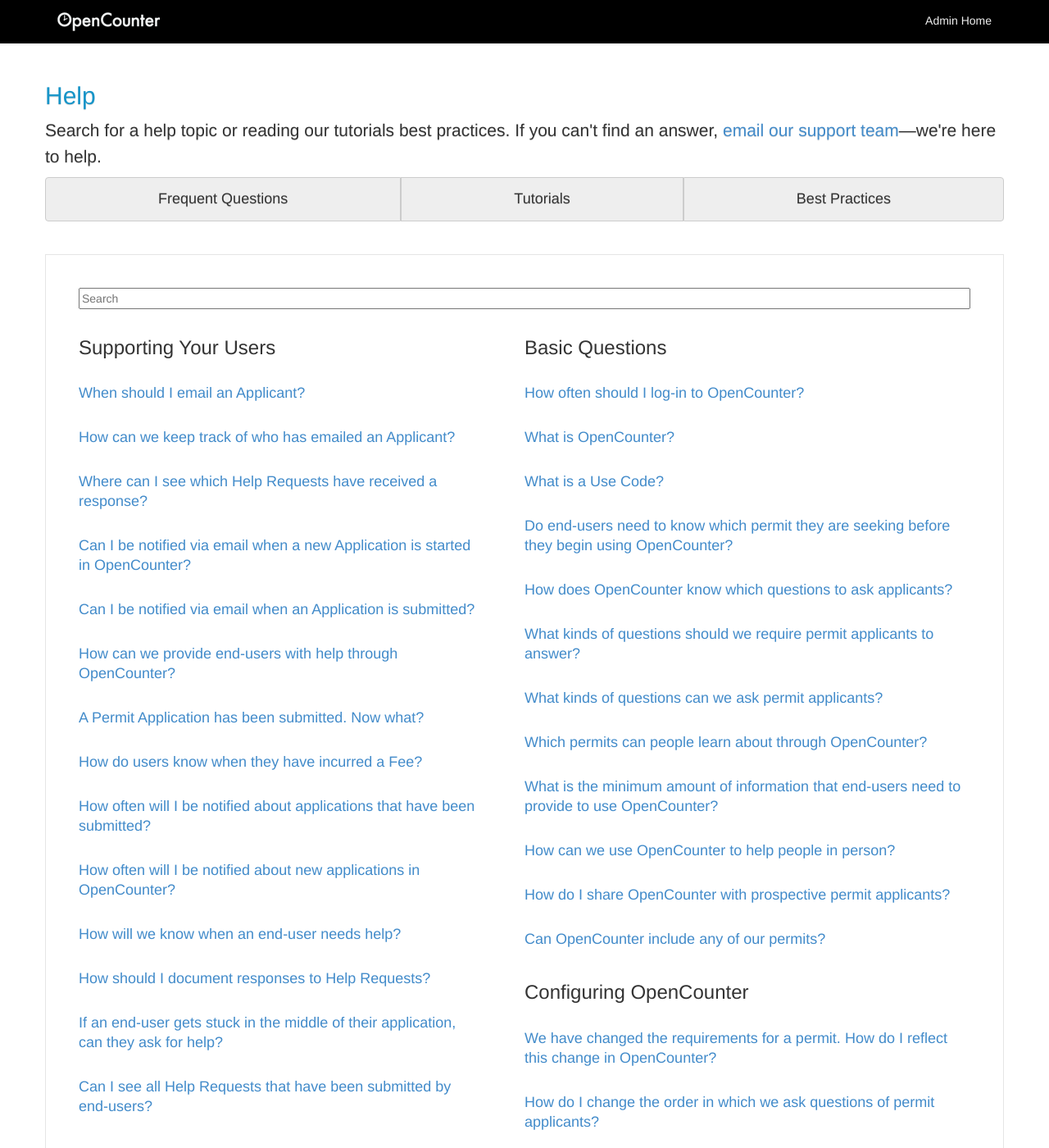
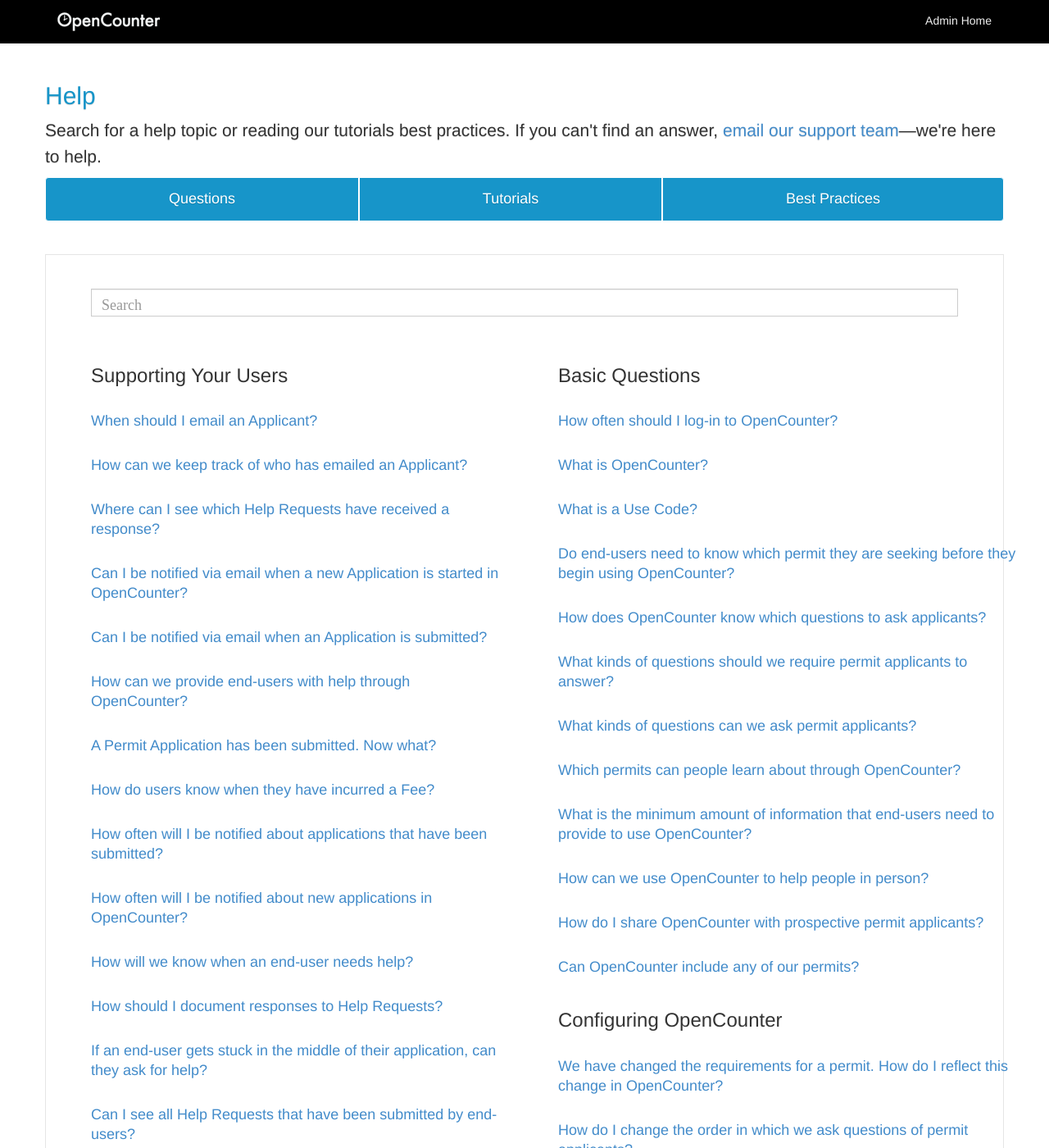
Before and after one commit to opencounter/helpdesk, a Jekyll site: the page built from index.html, in a window 1280 px wide and 1400 px high. Shown: the whole window at 82% size. Built offline with Jekyll 4.4.1, drawn with Linux system fonts in a browser that asks for light colours; nearby versions of some CDN libraries; Markdown is read by kramdown in place of the engine named in the settings; comment, search, counter and statistics services are not loaded.

Commit message:
search is functional, though not perfect, and the styling of results and navigation is coming together

```diff
--- a/_layouts/default.html
+++ b/_layouts/default.html
@@ -18,7 +18,7 @@
           <p>Search for a help topic or reading our tutorials best practices. If you can't find an answer, <a href="mailto:hello@opencounter.us">email our support team</a>—we're here to help.</p>
         </div>
         <div class="header-subnav btn-group btn-group-justified">
-          <a class="btn btn-default" role="button" href="{{ page.base_url }}"><h4>Frequent Questions</h4></a>
+          <a class="btn btn-default" role="button" href="{{ page.base_url }}"><h4>Questions</h4></a>
           <a class="btn btn-default" role="button" href="/configuration.html"><h4>Tutorials</h4></a>
           <a class="btn btn-default" role="button" href="/citizens.html"><h4>Best Practices</h4></a>
         </div>
--- a/_layouts/faq-home.html
+++ b/_layouts/faq-home.html
@@ -18,7 +18,7 @@
           <p>Search for a help topic or reading our tutorials best practices. If you can't find an answer, <a href="mailto:hello@opencounter.us">email our support team</a>—we're here to help.</p>
         </div>
         <div class="header-subnav btn-group btn-group-justified">
-          <a class="btn btn-default" role="button" href="{{ page.base_url }}"><h4>Frequent Questions</h4></a>
+          <a class="btn btn-default" role="button" href="{{ page.base_url }}"><h4>Questions</h4></a>
           <a class="btn btn-default" role="button" href="/configuration.html"><h4>Tutorials</h4></a>
           <a class="btn btn-default" role="button" href="/citizens.html"><h4>Best Practices</h4></a>
         </div>
--- a/assets/css/docs.css
+++ b/assets/css/docs.css
@@ -1253,23 +1253,41 @@ h1[id] {
 }
 
 .header-subnav .btn-default {
-  background-color: #eee;
+  background-color: #1795c9;
+  border-color: #fff;
+}
+
+.header-subnav .active {
+  background-color: #1484b2;
+}
+
+.header-subnav .btn-default h4 {
+  color: white;
 }
 
 /* FAQ HOME PAGE STYLES ================================================== */
 
-#search {
+/* = = = Search Form and Results ========================*/
+
+/* Bundle for Search form and buttons*/
+.input-group {
   width: 100%;
-  height: 40px;
+  padding-left: 15px;
+  padding-right: 15px;
+  margin-bottom: 40px;
 }
 
+/* Search form ID */
 #search-query {
-  width: 100%;
+  font-size: 18px;
 }
 
+/* Search results */
 #search-results {
   height: auto;
   width: auto;
+  padding-left: 15px;
+  padding-right: 15px;
 }
 
 .faq-column#left {
--- a/index.html
+++ b/index.html
@@ -10,29 +10,36 @@ base_url: "../"
 <!-- Overview
 ================================================== -->
 
-    <div id="search">
-      <form action="/search" method="get">
-        <input type="text" id="search-query" name="q" placeholder="Search" autocomplete="off">
-      </form>
+    <div class="input-group">
+<!--       <form action="/search" method="get"> -->
+        <input type="text" class="form-control glpyhicon glyphicon search" id="search-query" name="q" placeholder="Search" autocomplete="off">
+<!--         <span class="input-group-btn">
+          <button class="btn btn-default" id="search-submit" type="button">Search</button>
+        </span> -->
+<!--       </form> glyphicon glyphicon-search -->
     </div>
+
     <section id="search-results" style="display: none;">
-      <p>Search results</p>
+      <div class="search-results-header">
+        <h5>All Results for Search Query String</h5>
+      </div>
       <div class="entries">
       {% raw %}
       <script id="search-results-template" type="text/mustache">
         {{#entries}}
           <article>
-            <h3>
-              {{#date}}<small><time datetime="{{pubdate}}" pubdate>{{displaydate}}</time></small>{{/date}}
+            <h4>
               <a href="{{url}}">{{title}}</a>
-            </h3>
+            </h4>
           </article>
         {{/entries}}
       </script>
       {% endraw %}
       </div>
+      <div>
     </section>
 
+  <div class="container faq-list">
     <div class="col-md-6 faq-column" id="left">
       <div class="faq-section">
         <h3>Supporting Your Users</h3>
@@ -77,4 +84,5 @@ base_url: "../"
       {% endfor %}
       </div>
     </div>
+  </div>
 <!--   </div> -->
```
Also changed, not shown: assets/js/jquery.lunr.search.js.
